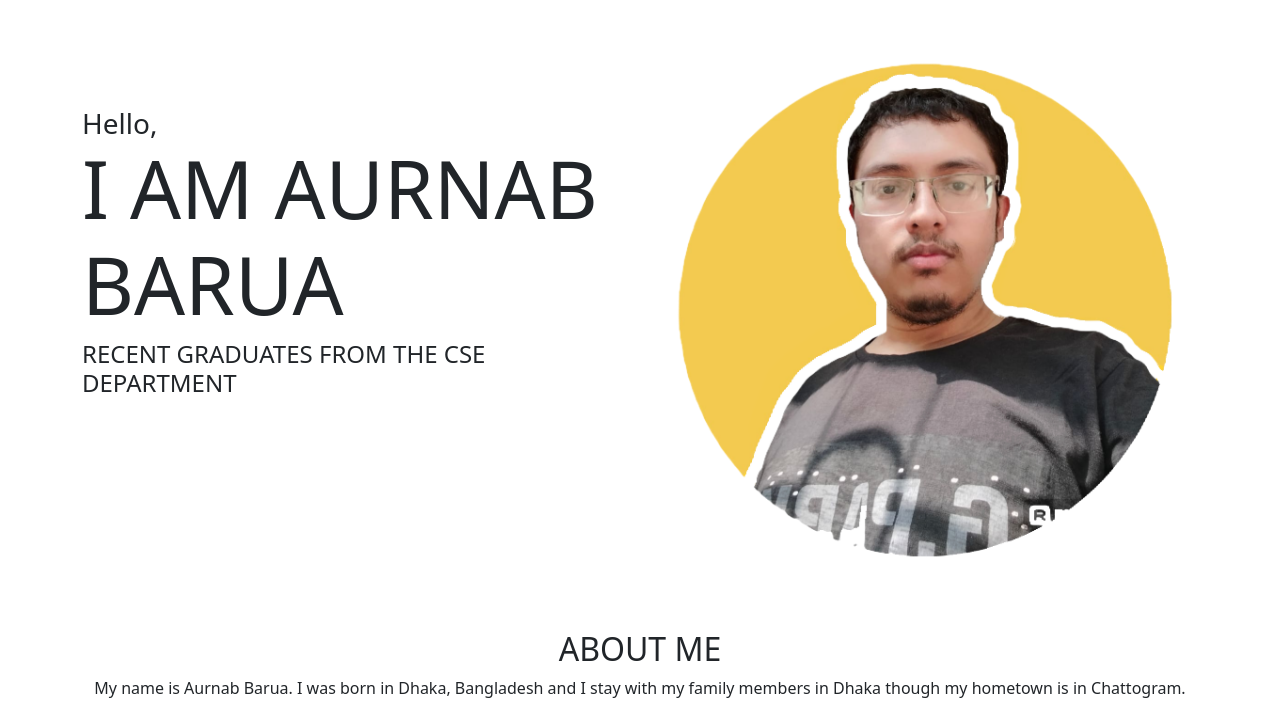
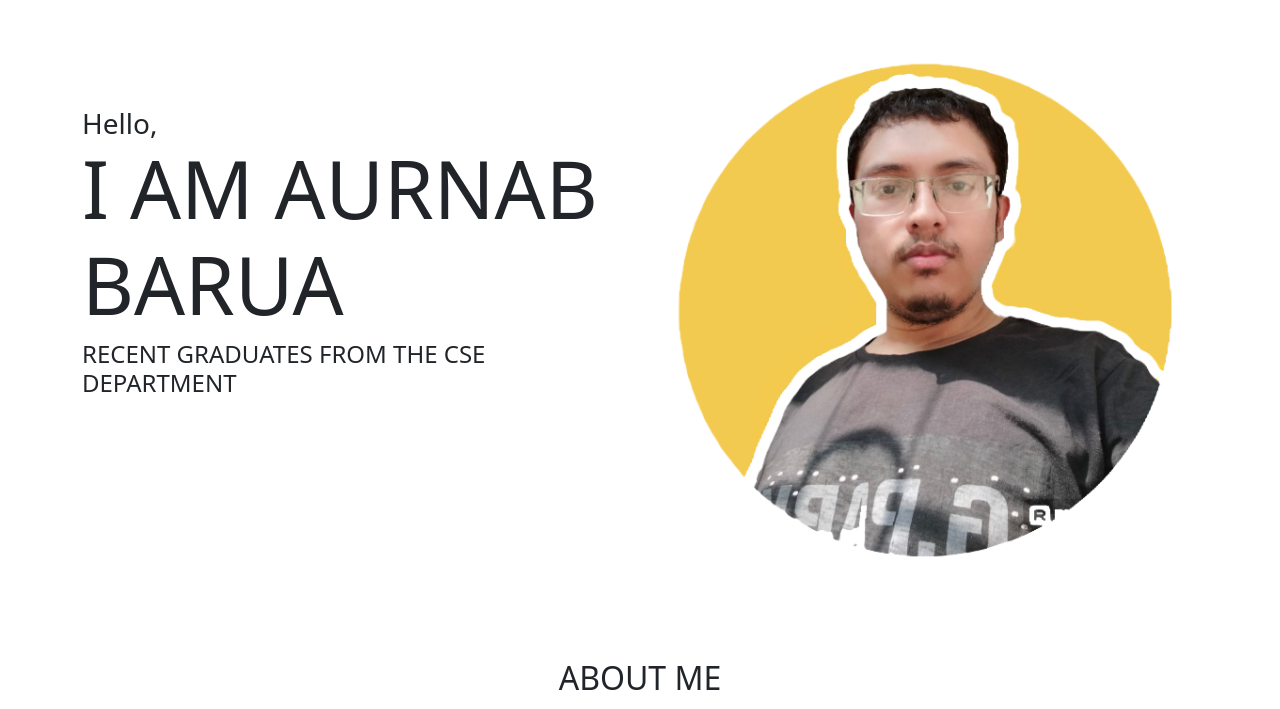
Before and after one commit to aurnabbarua02/Aurnab-Barua-Portfolio, a plain HTML site: page index.html in a window 1280 px wide. Shown: the part 84-793 px from the top of the page. Drawn offline with nearby package versions, Linux system fonts and the light colour scheme.

Commit message:
Updated files

```diff
--- a/index.html
+++ b/index.html
@@ -82,7 +82,7 @@
     </section>
 
     <section class="container container-fluid image_hover text-center" id="aboutme">
-        <h2 class="text-uppercase pt-5">
+        <h2 class="text-uppercase"><br><br>
             about me
         </h2>
 
```
